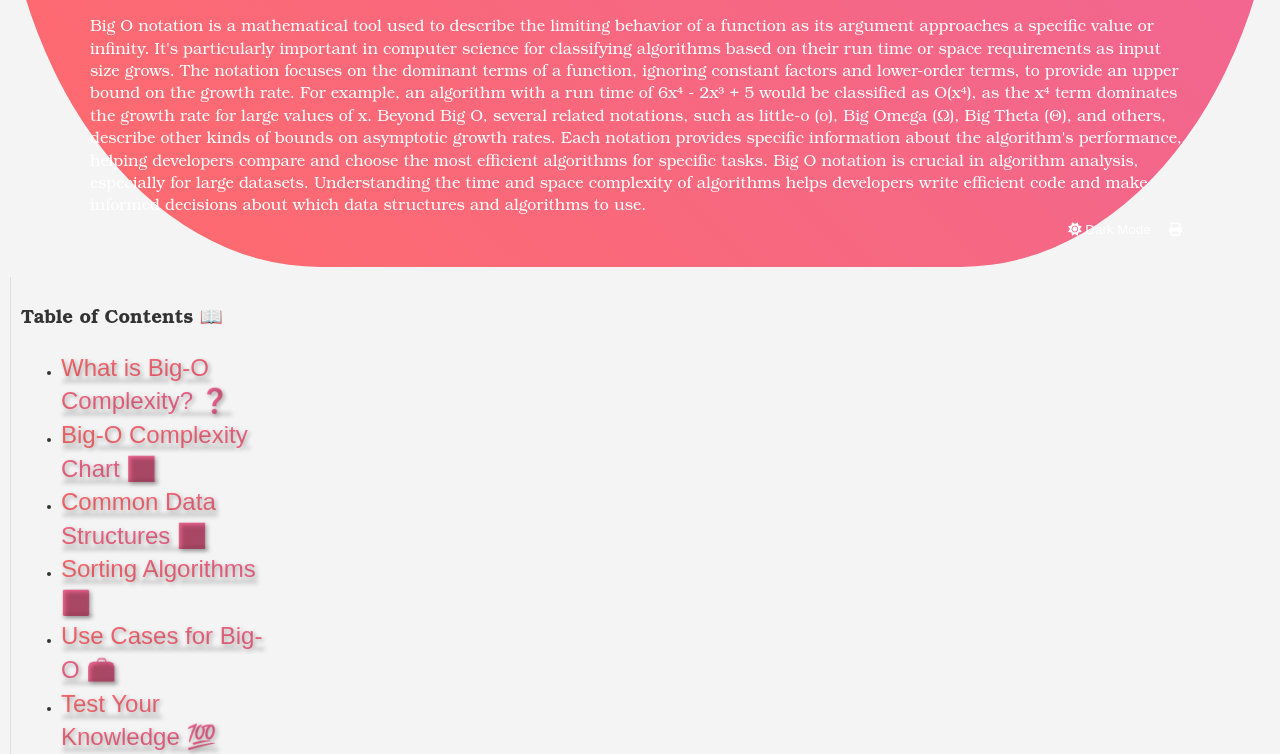
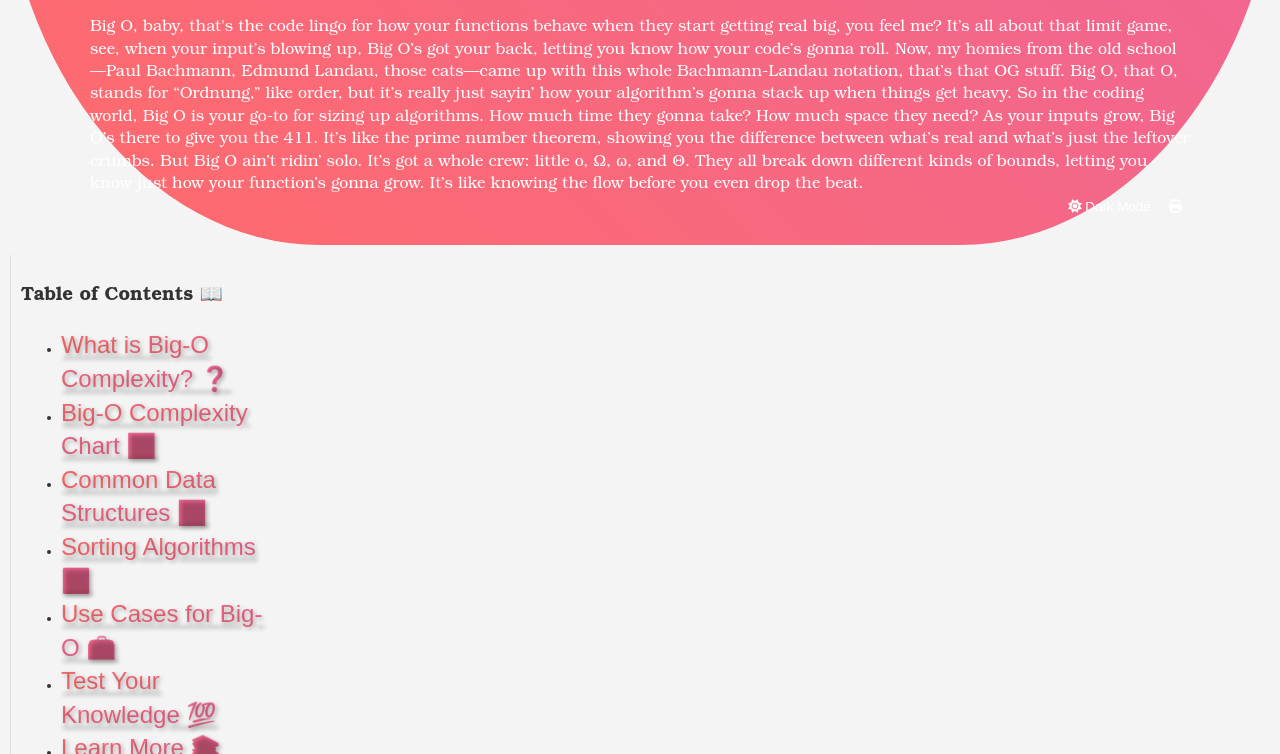
Before and after one commit to bantoinese83/Big-O-Buddy, a website built with webpack: page index.html in a window 1280 px wide. Shown: the part 175-929 px from the top of the page. Built offline with nearby package versions, Linux system fonts and the light colour scheme; no server answers; a script that the page names is missing.

Commit message:
fixed title

```diff
--- a/index.html
+++ b/index.html
@@ -16,10 +16,13 @@
   <div class="container">
     <h1 class="title">Big-O Buddy</h1>
     <h1 class="title">Cheat Sheet and Guide</h1>
-    Big O notation is a mathematical tool used to describe the limiting behavior of a function as its argument approaches a specific value or infinity. It's particularly important in computer science for classifying algorithms based on their run time or space requirements as input size grows.
-    The notation focuses on the dominant terms of a function, ignoring constant factors and lower-order terms, to provide an upper bound on the growth rate. For example, an algorithm with a run time of 6x⁴ - 2x³ + 5 would be classified as O(x⁴), as the x⁴ term dominates the growth rate for large values of x.
-    Beyond Big O, several related notations, such as little-o (o), Big Omega (Ω), Big Theta (Θ), and others, describe other kinds of bounds on asymptotic growth rates. Each notation provides specific information about the algorithm's performance, helping developers compare and choose the most efficient algorithms for specific tasks.
-    Big O notation is crucial in algorithm analysis, especially for large datasets. Understanding the time and space complexity of algorithms helps developers write efficient code and make informed decisions about which data structures and algorithms to use.
+    Big O, baby, that's the code lingo for how your functions behave when they start getting real big, you feel me? It’s all about that limit game, see, when your input’s blowing up, Big O’s got your back, letting you know how your code’s gonna roll.
+
+    Now, my homies from the old school—Paul Bachmann, Edmund Landau, those cats—came up with this whole Bachmann-Landau notation, that’s that OG stuff. Big O, that O, stands for “Ordnung,” like order, but it’s really just sayin’ how your algorithm’s gonna stack up when things get heavy.
+
+    So in the coding world, Big O is your go-to for sizing up algorithms. How much time they gonna take? How much space they need? As your inputs grow, Big O’s there to give you the 411. It’s like the prime number theorem, showing you the difference between what’s real and what’s just the leftover crumbs.
+
+    But Big O ain’t ridin’ solo. It’s got a whole crew: little o, Ω, ω, and Θ. They all break down different kinds of bounds, letting you know just how your function’s gonna grow. It’s like knowing the flow before you even drop the beat.
     <div class="nav-buttons">
       <button class="button" id="theme-toggle">
         <span class="icon is-small">
```
